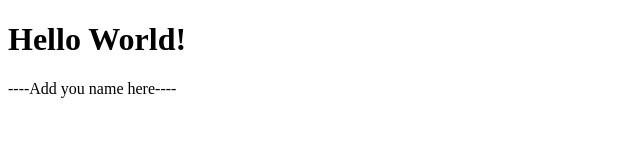
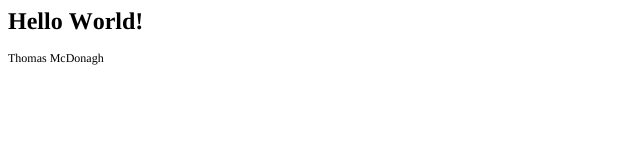
Before and after one commit to DS4200-S23-Class/ic-01-tjmcdonagh, a plain HTML site: page index.html in a window 1280 px wide. Shown: the whole page, without its empty margins (0-640 px from the left). Drawn offline with Linux system fonts and the light colour scheme.

Commit message:
part 1 done

```diff
--- a/index.html
+++ b/index.html
@@ -1,14 +1,18 @@
-<!DOCTYPE html>
+<!DOCTYPE html PUBLIC "-//W3C//DTD HTML 4.01//EN" "http://www.w3.org/TR/html4/strict.dtd">
 <html>
+<head>
+  <meta http-equiv="Content-Type" content="text/html; charset=utf-8">
+  <meta http-equiv="Content-Style-Type" content="text/css">
+  <title></title>
+  <meta name="Generator" content="Cocoa HTML Writer">
+  <meta name="CocoaVersion" content="2113.5">
+  <style type="text/css">
+    p.p2 {margin: 0.0px 0.0px 12.0px 0.0px; font: 12.0px Times; color: #000000; -webkit-text-stroke: #000000}
+    span.s1 {font-kerning: none}
+  </style>
+</head>
 <body>
-
-<h1>Hello World!</h1>
-
-<p>
-
-----Add you name here----
-
-</p>
-
+<h1 style="margin: 0.0px 0.0px 16.1px 0.0px; font: 24.0px Times; color: #000000; -webkit-text-stroke: #000000"><span class="s1"><b>Hello World!</b></span></h1>
+<p class="p2"><span class="s1">Thomas McDonagh<span class="Apple-converted-space"> </span></span></p>
 </body>
 </html>
```
